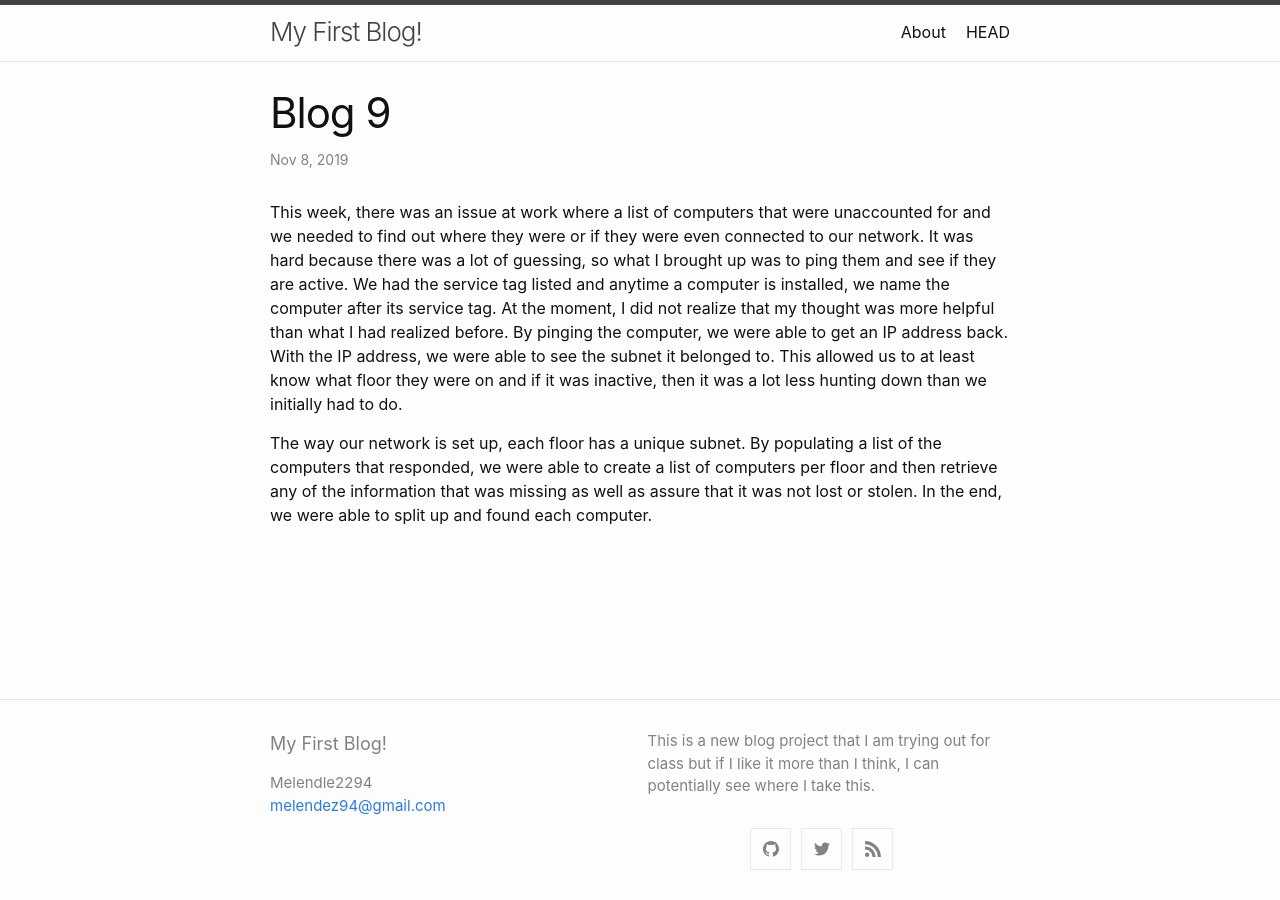
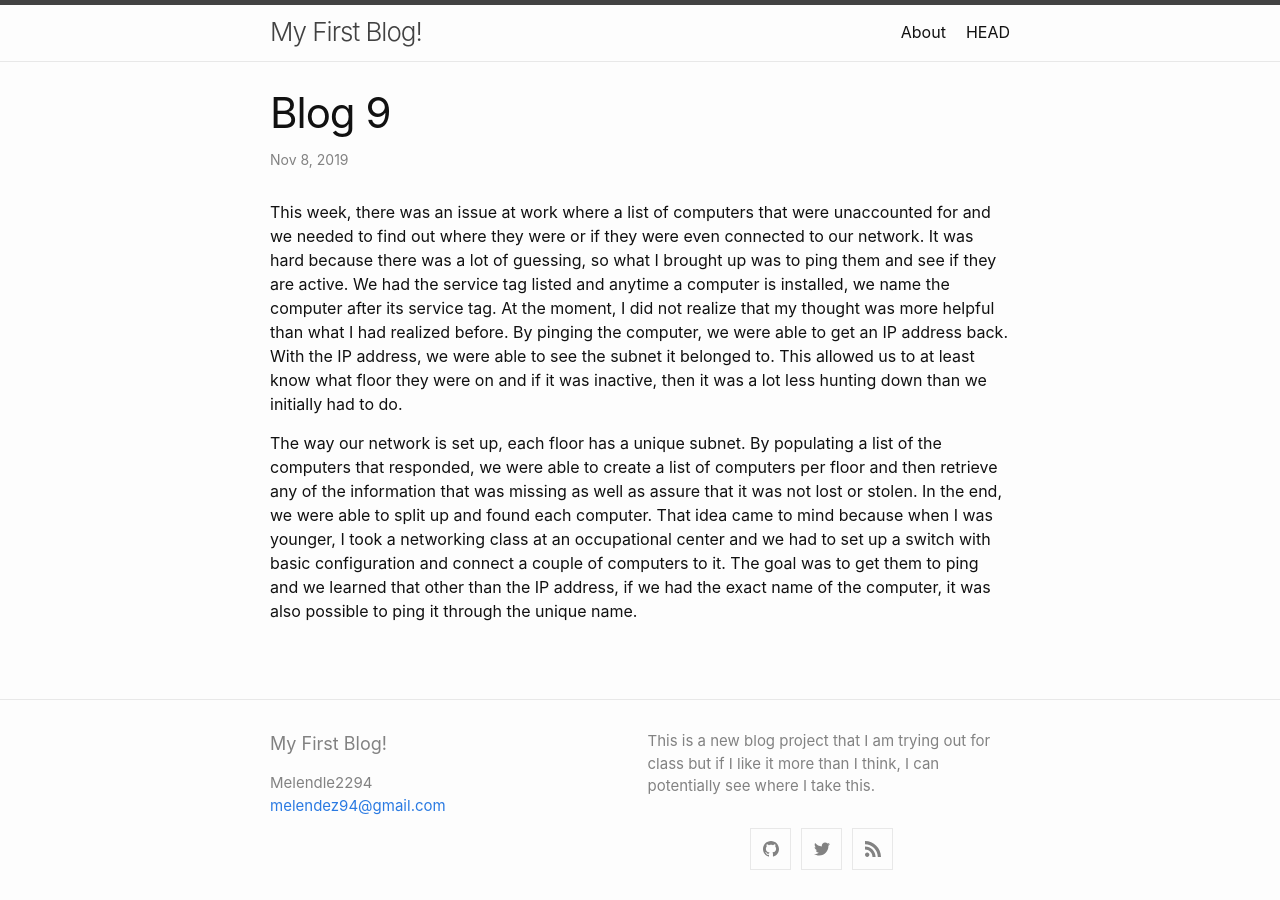
Before and after one commit to melendez2294/melendez2294.github.io, a Jekyll site: the page built from _posts/2019-11-8-blog-9.md, in a window 1280 px wide. Built offline with Jekyll 4.4.1, drawn with Linux system fonts in a browser that asks for light colours; our own code applies the rules of GitHub Pages for plain Markdown files.

Commit message:
Update 2019-11-8-blog-9.md

```diff
--- a/_posts/2019-11-8-blog-9.md
+++ b/_posts/2019-11-8-blog-9.md
@@ -5,4 +5,6 @@ more helpful than what I had realized before. By pinging the computer, we were a
 belonged to. This allowed us to at least know what floor they were on and if it was inactive, then it was a lot less hunting down than we initially had to do.
 
 The way our network is set up, each floor has a unique subnet. By populating a list of the computers that responded, we were able to create a list of computers per floor and then retrieve
-any of the information that was missing as well as assure that it was not lost or stolen. In the end, we were able to split up and found each computer.
+any of the information that was missing as well as assure that it was not lost or stolen. In the end, we were able to split up and found each computer. That idea came to mind because
+when I was younger, I took a networking class at an occupational center and we had to set up a switch with basic configuration and connect a couple of computers to it. The goal was
+to get them to ping and we learned that other than the IP address, if we had the exact name of the computer, it was also possible to ping it through the unique name.
```
